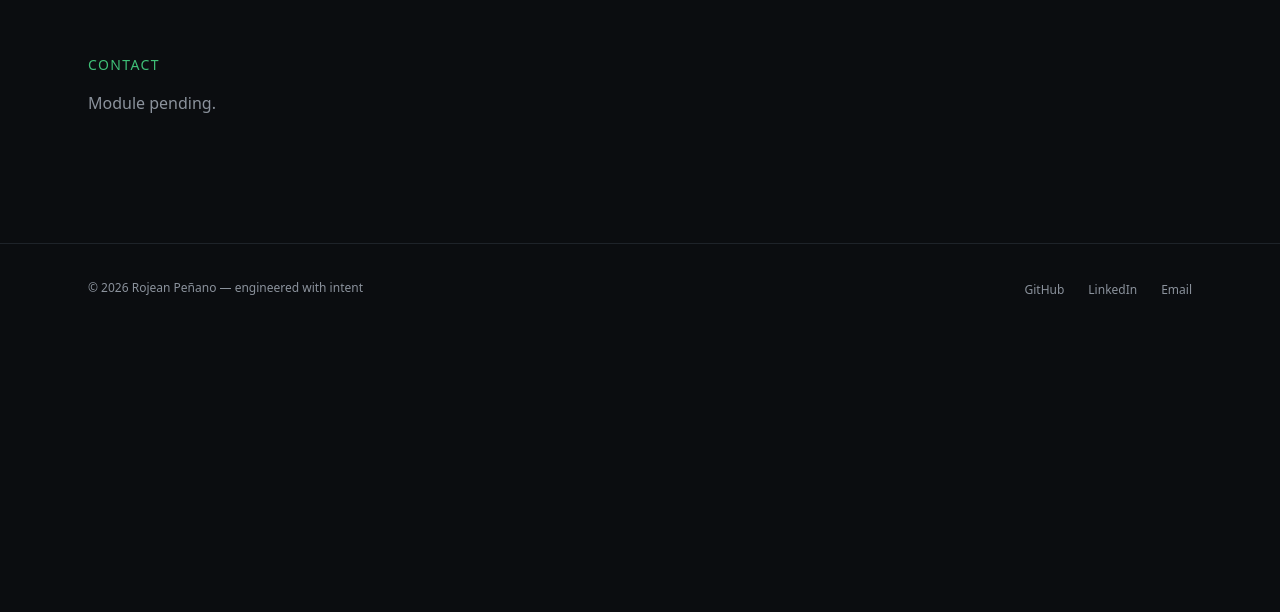
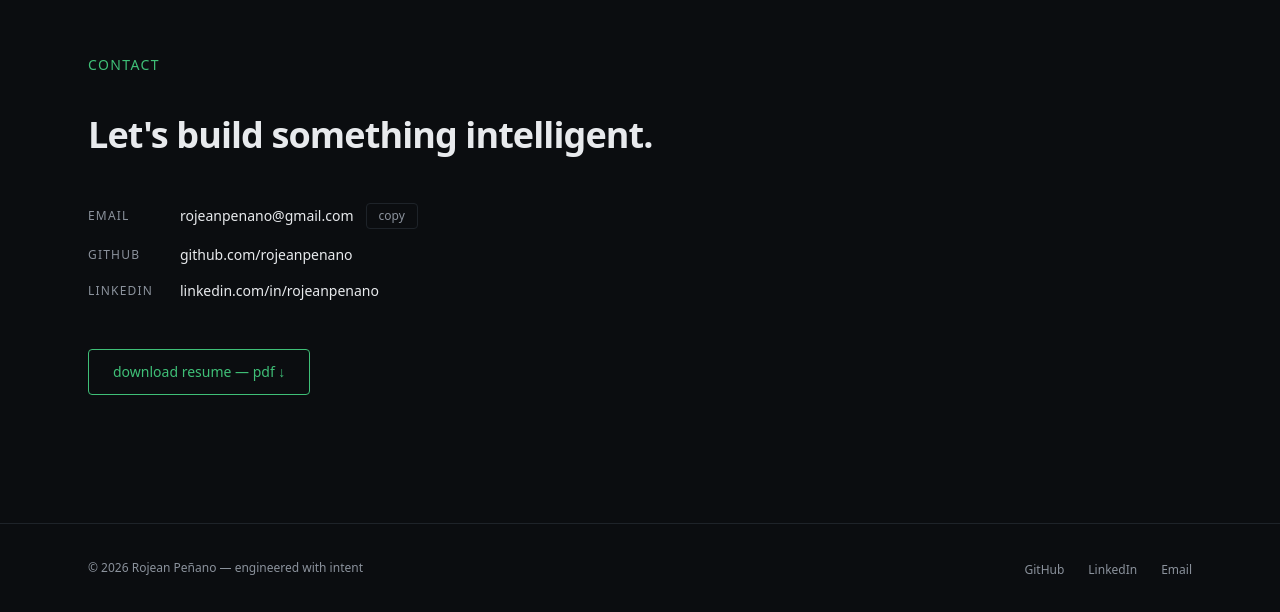
Before and after one commit to rojeanpenano/my-personal-website, a Next.js app: page / in a window 1280 px wide. Shown: the part 7547-8159 px from the top of the page. Before the commit the page ends 7879 px from the top, so only its background shows below. Built offline with nearby package versions, Linux system fonts and the light colour scheme.

Commit message:
feat: contact section with copy-email interaction and resume download; remove section scaffold

```diff
--- a/src/app/page.tsx
+++ b/src/app/page.tsx
@@ -8,10 +8,7 @@ import Experience from "@/components/Experience";
 import Reveal from "@/components/Reveal";
 import Skills from "@/components/Skills";
 import Recognition from "@/components/Recognition";
-
-const SECTIONS = [
-  { id: "contact", title: "Contact" },
-] as const;
+import Contact from "@/components/Contact";
 
 const PROJECTS: readonly Project[] = [
   {
@@ -98,19 +95,14 @@ export default function Home() {
               <Recognition />
             </Reveal>
           </div>
+        </section><section id="contact" className="mx-auto max-w-6xl scroll-mt-14 px-6 py-32">
+          <h2 className="font-mono text-sm tracking-widest text-accent uppercase">
+            Contact
+          </h2>
+          <div className="mt-10">
+            <Contact />
+          </div>
         </section>
-        {SECTIONS.map((section) => (
-          <section
-            key={section.id}
-            id={section.id}
-            className="mx-auto max-w-6xl scroll-mt-14 px-6 py-32"
-          >
-            <h2 className="font-mono text-sm tracking-widest text-accent uppercase">
-              {section.title}
-            </h2>
-            <p className="mt-4 text-ink-muted">Module pending.</p>
-          </section>
-        ))}
       </main>
       <Footer />
     </>
--- /dev/null
+++ b/src/components/Contact.tsx
@@ -0,0 +1,67 @@
+import CopyEmailButton from "@/components/CopyEmailButton";
+
+const ENDPOINTS = [
+  {
+    label: "github",
+    value: "github.com/rojeanpenano",
+    href: "https://github.com/rojeanpenano",
+  },
+  {
+    label: "linkedin",
+    value: "linkedin.com/in/rojeanpenano",
+    href: "https://linkedin.com/in/rojeanpenano",
+  },
+] as const;
+
+export default function Contact() {
+  return (
+    <div className="flex flex-col items-start gap-12">
+      <p className="max-w-xl text-3xl font-semibold tracking-tight text-ink sm:text-4xl">
+        Let&apos;s build something intelligent.
+      </p>
+
+      <dl className="space-y-4 font-mono text-sm">
+        <div className="flex flex-wrap items-center gap-3">
+          <dt className="w-20 text-xs tracking-widest text-ink-muted uppercase">
+            email
+          </dt>
+          <dd className="flex items-center gap-3">
+            <a
+              href="mailto:rojeanpenano@gmail.com"
+              className="text-ink transition-colors hover:text-accent"
+            >
+              rojeanpenano@gmail.com
+            </a>
+            <CopyEmailButton />
+          </dd>
+        </div>
+
+        {ENDPOINTS.map((endpoint) => (
+          <div key={endpoint.label} className="flex flex-wrap items-center gap-3">
+            <dt className="w-20 text-xs tracking-widest text-ink-muted uppercase">
+              {endpoint.label}
+            </dt>
+            <dd>
+              <a
+                href={endpoint.href}
+                target="_blank"
+                rel="noopener noreferrer"
+                className="text-ink transition-colors hover:text-accent"
+              >
+                {endpoint.value}
+              </a>
+            </dd>
+          </div>
+        ))}
+      </dl>
+
+      <a
+        href="/ROJEAN_PENANO_Resume.pdf"
+        download
+        className="rounded border border-accent px-6 py-3 font-mono text-sm text-accent transition-colors hover:bg-accent hover:text-canvas"
+      >
+        download resume — pdf ↓
+      </a>
+    </div>
+  );
+}
--- /dev/null
+++ b/src/components/CopyEmailButton.tsx
@@ -0,0 +1,39 @@
+"use client";
+
+import { useEffect, useRef, useState } from "react";
+
+const EMAIL = "rojeanpenano@gmail.com";
+
+export default function CopyEmailButton() {
+  const [copied, setCopied] = useState(false);
+  const timeoutRef = useRef<number | null>(null);
+
+  useEffect(() => {
+    return () => {
+      if (timeoutRef.current !== null) window.clearTimeout(timeoutRef.current);
+    };
+  }, []);
+
+  async function handleCopy() {
+    try {
+      await navigator.clipboard.writeText(EMAIL);
+      setCopied(true);
+      if (timeoutRef.current !== null) window.clearTimeout(timeoutRef.current);
+      timeoutRef.current = window.setTimeout(() => setCopied(false), 2000);
+    } catch {
+      // Clipboard API unavailable (very old browser / insecure context).
+      // The mailto link beside this button remains the fallback path.
+    }
+  }
+
+  return (
+    <button
+      type="button"
+      onClick={handleCopy}
+      aria-live="polite"
+      className="rounded border border-hairline px-3 py-1 font-mono text-xs text-ink-muted transition-colors hover:border-accent hover:text-accent"
+    >
+      {copied ? "copied ✓" : "copy"}
+    </button>
+  );
+}
```
